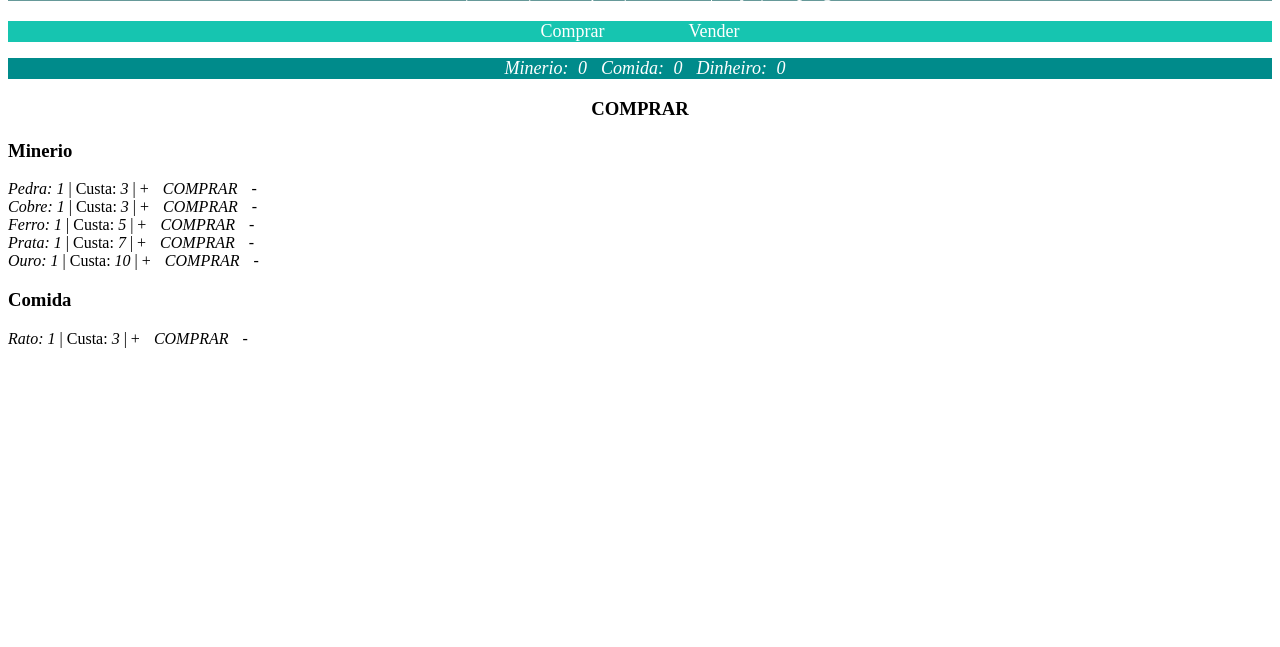
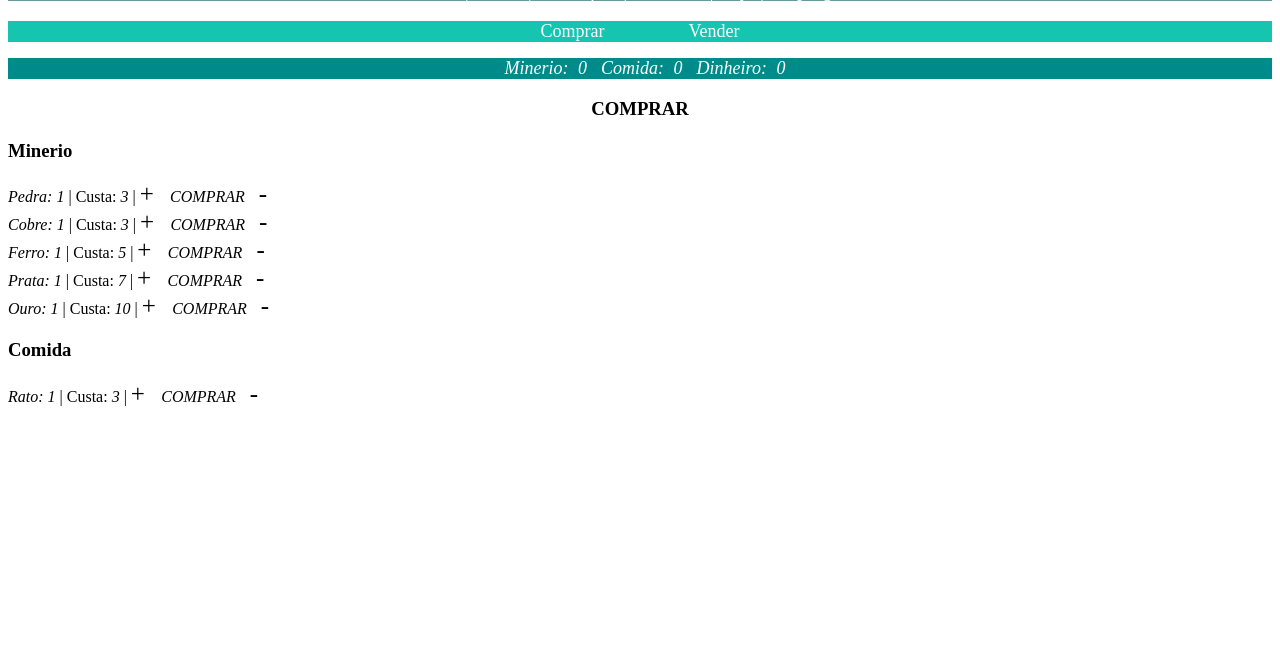
Before and after one commit to ireallyNEEDanUserName/Projeto-Principal, a PHP site: page /IdleBrowser/loja.html in a window 1280 px wide. Shown: the part 30-677 px from the top of the page. Run offline with PHP 8.4, Linux system fonts and the light colour scheme.

Commit message:
Update style.css

```diff
--- a/v3.0/html/IdleBrowser/style.css
+++ b/v3.0/html/IdleBrowser/style.css
@@ -102,7 +102,7 @@ a:link, a:active, a:visited{
 	font-size: 20px;
 }
 
-#minerar, #forjar, #cacar {
+.minerio, .comida{
 	display: none;
 	background-color: #6796a0;
 	width: 150px;
@@ -136,12 +136,12 @@ a:link, a:active, a:visited{
 	margin-left: 100px;
 }
 
-.btnCompra {
+.btnMaisMenos{
 	text-align: center;
 	font-size: 25px;
 }
 
-.compra {
+.compra, .venda {
 	margin-left: 10px;
 	margin-right: 10px;
 }
```
